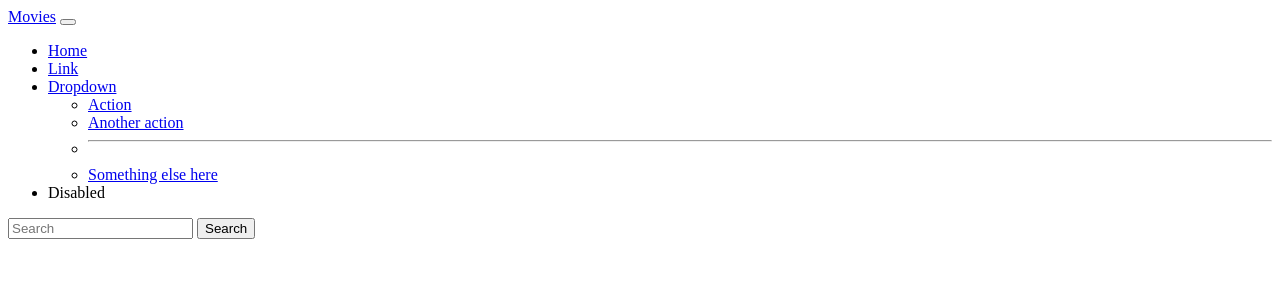
After one commit to christianarca27/php-oop-1, a PHP site: page /Views/partials/header.php in a window 1280 px wide. The commit adds this page. Shown: the top 300 px of the page. Run offline with PHP 8.4, Linux system fonts and the light colour scheme.

Commit message:
feat: spostati i dati sui film in file separato + creato header con navbar e inserito in pagina + stilizzazione tramite bootstrap + stampa del poster del film

```diff
--- /dev/null
+++ b/Views/partials/header.php
@@ -0,0 +1,43 @@
+<header>
+    <nav class="navbar navbar-expand-lg bg-body-tertiary">
+        <div class="container-fluid">
+            <a class="navbar-brand" href="#">Movies</a>
+            <button class="navbar-toggler" type="button" data-bs-toggle="collapse"
+                data-bs-target="#navbarSupportedContent" aria-controls="navbarSupportedContent" aria-expanded="false"
+                aria-label="Toggle navigation">
+                <span class="navbar-toggler-icon"></span>
+            </button>
+            <div class="collapse navbar-collapse" id="navbarSupportedContent">
+                <ul class="navbar-nav me-auto mb-2 mb-lg-0">
+                    <li class="nav-item">
+                        <a class="nav-link active" aria-current="page" href="#">Home</a>
+                    </li>
+                    <li class="nav-item">
+                        <a class="nav-link" href="#">Link</a>
+                    </li>
+                    <li class="nav-item dropdown">
+                        <a class="nav-link dropdown-toggle" href="#" role="button" data-bs-toggle="dropdown"
+                            aria-expanded="false">
+                            Dropdown
+                        </a>
+                        <ul class="dropdown-menu">
+                            <li><a class="dropdown-item" href="#">Action</a></li>
+                            <li><a class="dropdown-item" href="#">Another action</a></li>
+                            <li>
+                                <hr class="dropdown-divider">
+                            </li>
+                            <li><a class="dropdown-item" href="#">Something else here</a></li>
+                        </ul>
+                    </li>
+                    <li class="nav-item">
+                        <a class="nav-link disabled">Disabled</a>
+                    </li>
+                </ul>
+                <form class="d-flex" role="search">
+                    <input class="form-control me-2" type="search" placeholder="Search" aria-label="Search">
+                    <button class="btn btn-outline-success" type="submit">Search</button>
+                </form>
+            </div>
+        </div>
+    </nav>
+</header>
```
Also changed, not shown: db.php (added, +9 -0 lines), index.php (+37 -16 lines).
